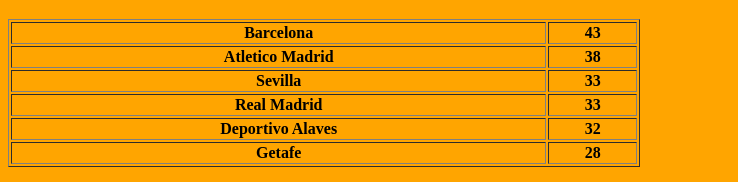
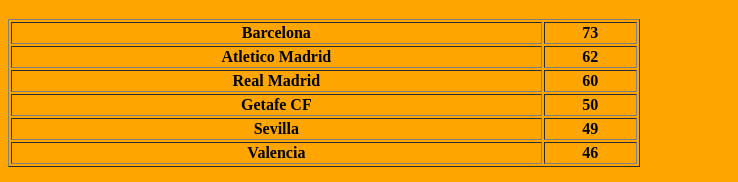
Before and after one commit to Tyroniter/tanmay, a plain HTML site: page La Liga.html in a window 1280 px wide. Shown: the part 317-499 px from the top of the page, without its empty margins (0-738 px from the left). Drawn offline with Linux system fonts and the light colour scheme.

Commit message:
Update La Liga.html

```diff
--- a/La Liga.html
+++ b/La Liga.html
@@ -15,33 +15,33 @@
 <table style="width:50%" border=1px>
 <tr>
 <th>Barcelona</th>
-<th>43</th>
+<th>73</th>
 </tr>
 <tr>
 <th>Atletico Madrid</th>
-<th>38</th>
+<th>62</th>
+</tr>
+<tr>
+<th>Real Madrid</th>
+<th>60</th>
+</tr>
+<tr>
+<th>Getafe CF</th>
+<th>50</th>
 </tr>
 <tr>
 <th>Sevilla</th>
-<th>33</th>
+<th>49</th>
 </tr>
 <tr>
-<th>Real Madrid</th>
-<th>33</th>
-</tr>
-<tr>
-<th>Deportivo Alaves</th>
-<th>32</th>
-</tr>
-<tr>
-<th>Getafe</th>
-<th>28</th>
+<th>Valencia</th>
+<th>46</th>
 </tr>
 </table>
 <br>
 <a href="https://www.bbc.com/sport/football/spanish-la-liga/top-scorers">
 <img src="https://s.yimg.com/ny/api/res/1.2/IS7YJCklsq9yDD5YAE_dvA--~A/YXBwaWQ9aGlnaGxhbmRlcjtzbT0xO3c9ODAw/http://media.zenfs.com/en/homerun/feed_manager_auto_publish_494/933e893849b09dd73e923ebcdfc861a3" style="width:250px;height:200px;">
 </a>
-<br><p><b>Lionel Messi</b> leads the goal involvement charts in the La Liga with 21 Goals and 10 Assists.</p>
+<br><p><b>Lionel Messi</b> leads the goal involvement charts in the La Liga with 33 Goals and 12 Assists.</p>
 </body>
 </html>
```
